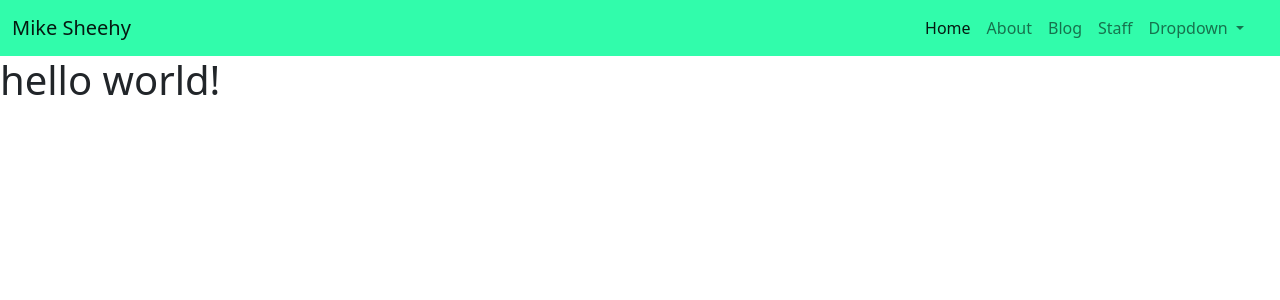
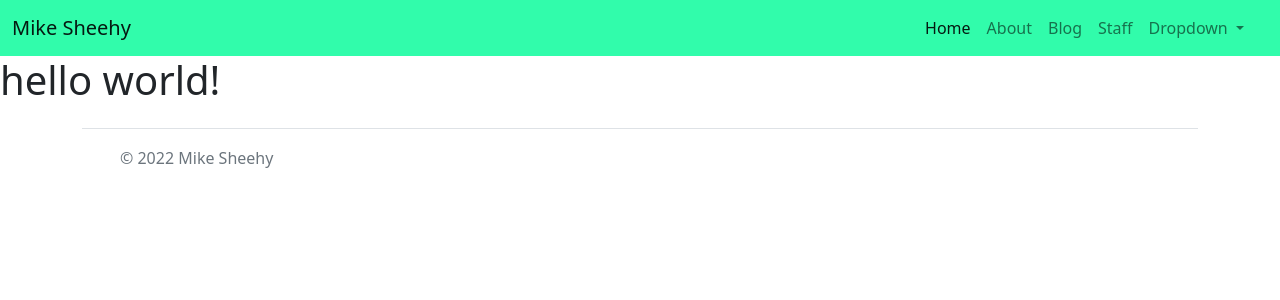
Before and after one commit to mikesheehy/blog, a Jekyll site: the page built from index.html, in a window 1280 px wide. Shown: the top 300 px of the page. Built offline with Jekyll 4.4.1, drawn with Linux system fonts in a browser that asks for light colours.

Commit message:
add footer

```diff
--- /dev/null
+++ b/_includes/footer.html
@@ -0,0 +1,16 @@
+<div class="container">
+    <footer class="d-flex flex-wrap justify-content-between align-items-center py-3 my-4 border-top">
+      <div class="col-md-4 d-flex align-items-center">
+        <a href="/" class="mb-3 me-2 mb-md-0 text-muted text-decoration-none lh-1">
+          <svg class="bi" width="30" height="24"><use xlink:href="#bootstrap"/></svg>
+        </a>
+        <span class="mb-3 mb-md-0 text-muted">&copy; 2022 Mike Sheehy</span>
+      </div>
+
+      <ul class="nav col-md-4 justify-content-end list-unstyled d-flex">
+        <li class="ms-3"><a class="text-muted" href="#"><svg class="bi" width="24" height="24"><use xlink:href="#twitter"/></svg></a></li>
+        <li class="ms-3"><a class="text-muted" href="#"><svg class="bi" width="24" height="24"><use xlink:href="#instagram"/></svg></a></li>
+        <li class="ms-3"><a class="text-muted" href="#"><svg class="bi" width="24" height="24"><use xlink:href="#facebook"/></svg></a></li>
+      </ul>
+    </footer>
+  </div>
--- a/_layouts/default.html
+++ b/_layouts/default.html
@@ -16,7 +16,9 @@
     <main>
       {{ content }}
     </main>
-    <footer></footer>
+    <footer>
+      {% include footer.html %}
+    </footer>
       <script src="https://cdn.jsdelivr.net/npm/bootstrap@5.2.0-beta1/dist/js/bootstrap.bundle.min.js" integrity="sha384-pprn3073KE6tl6bjs2QrFaJGz5/SUsLqktiwsUTF55Jfv3qYSDhgCecCxMW52nD2" crossorigin="anonymous"></script>
   </body>
 </html>
```
Also changed, not shown: 11 other files.
